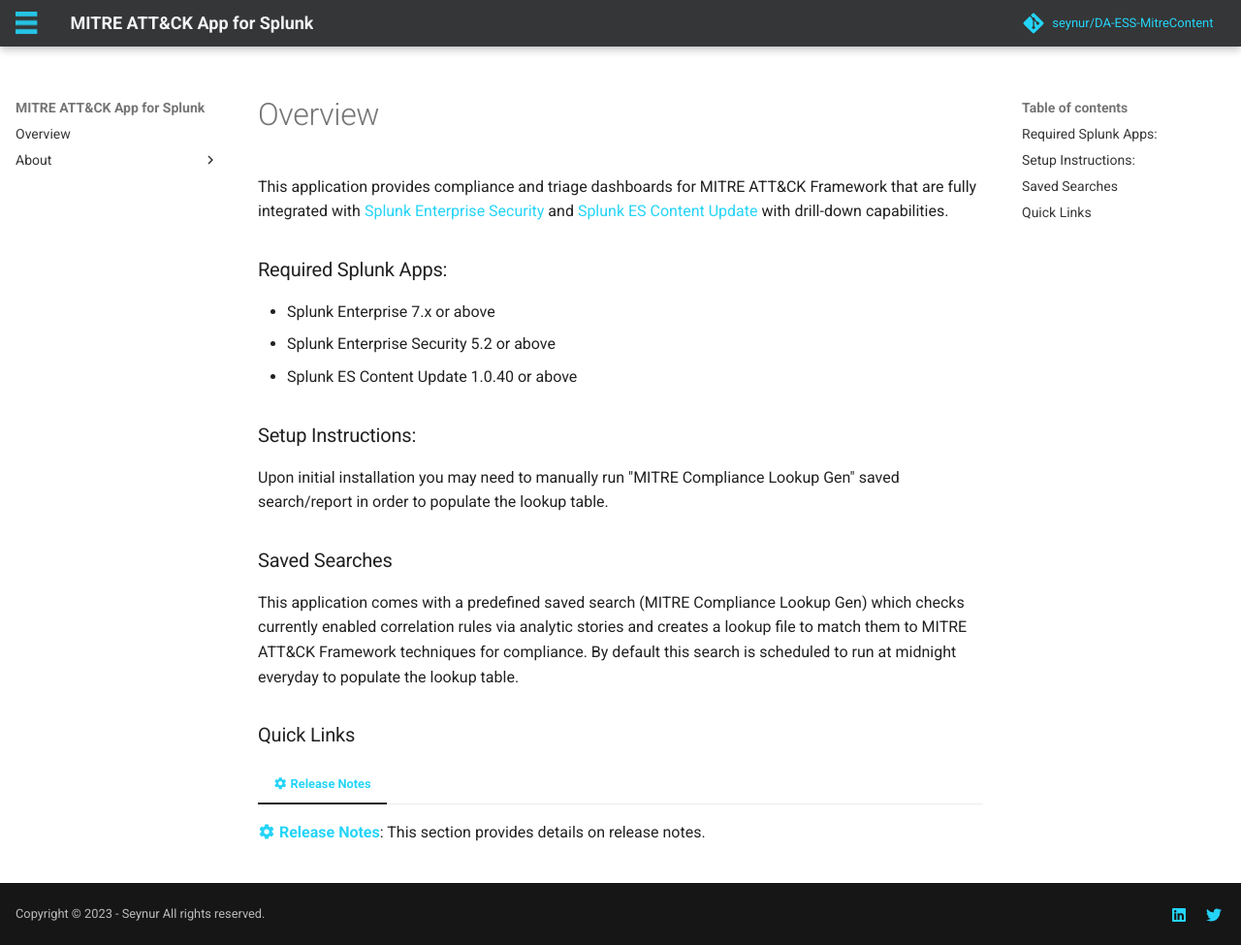
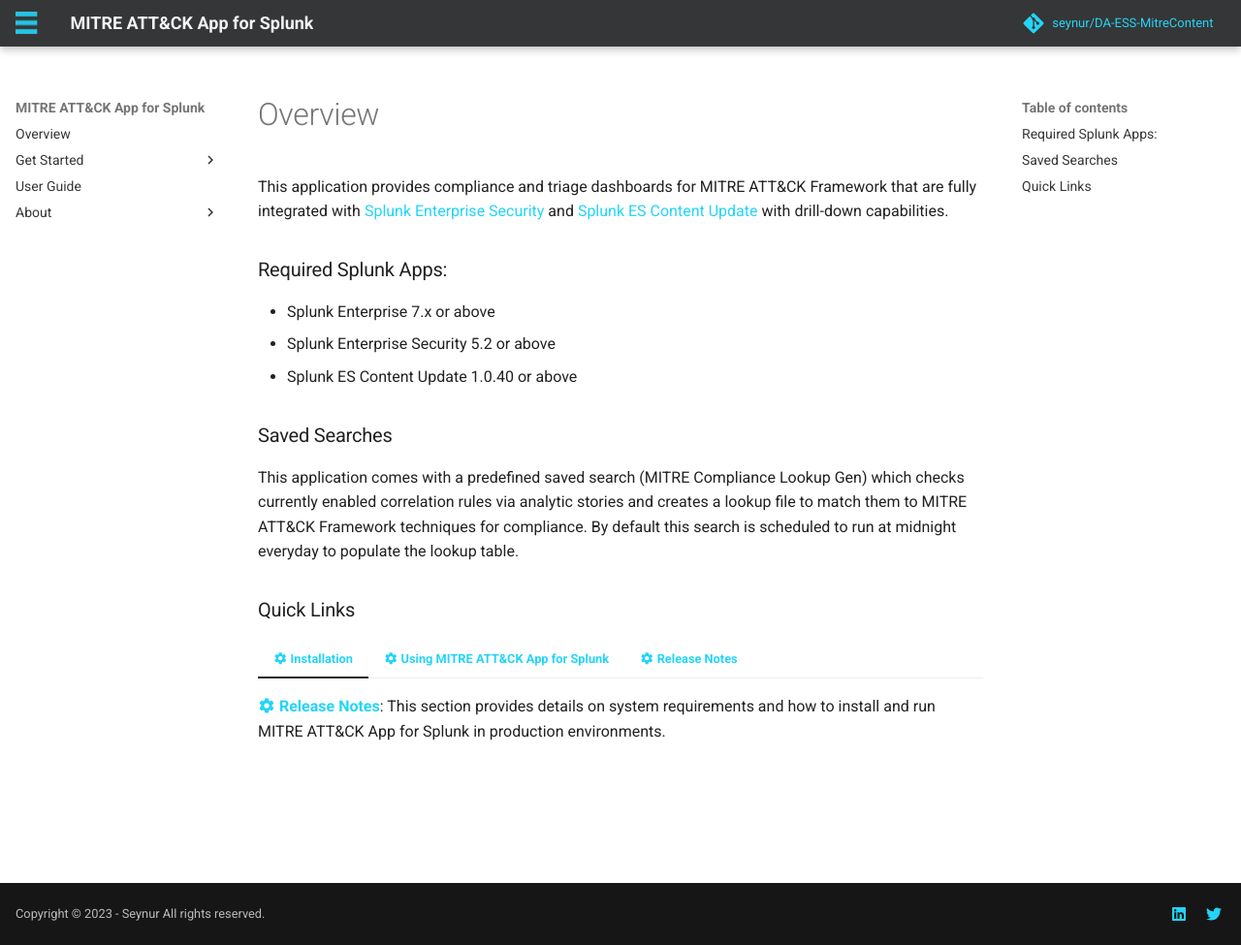
Before and after one commit to Oykucann/mitre-app-for-splunk-docs, an MkDocs documentation site: the page built from docs/index.md, in a window 1280 px wide and 975 px high. Shown: the whole window at 97% size. Built offline with MkDocs 1.6.1 and Material for MkDocs 9.7.7, drawn with Linux system fonts in a browser that asks for light colours; comment, search, counter and statistics services are not loaded; the version menu is left out.

Commit message:
add v1.3

```diff
--- a/docs/index.md
+++ b/docs/index.md
@@ -7,9 +7,6 @@
 ### Required Splunk Apps:
 --8<-- "required_splunk_apps.md"
 
-### Setup Instructions:
---8<-- "setup_instructions.md"
-
 ### Saved Searches
 --8<-- "savedsearches.md"
 
--- a/mkdocs.yml
+++ b/mkdocs.yml
@@ -37,6 +37,9 @@
 
 nav:
   - index.md
+  - Get Started:
+    - installation.md
+  - User Guide: user_guide.md
   - 'About':
     - release_notes.md
 
@@ -47,7 +50,7 @@
     - icon: fontawesome/brands/twitter
       link: https://twitter.com/seynur
   generator: false
-  current_version: 1.0.0
+  current_version: 1.2.0
   version:
     provider: mike
 
--- a/snippets/overview_cards.md
+++ b/snippets/overview_cards.md
@@ -1,3 +1,14 @@
+=== ":material-cog:{.padas} Installation"
+
+    [:material-cog:{.padas} **Release Notes**](installation.md): This section provides details on system requirements and how to install and run MITRE ATT&CK App for Splunk in production environments.
+
+
+=== ":material-cog:{.padas} Using MITRE ATT&CK App for Splunk"
+
+    [:material-cog:{.padas} **Using MITRE ATT&CK App**](user_guide.md): This guide provides information on how to use MITRE ATT&CK App for Splunk.
+
+
+
 === ":material-cog:{.padas} Release Notes"
 
     [:material-cog:{.padas} **Release Notes**](release_notes.md): This section provides details on release notes.
--- a/snippets/setup_instructions.md
+++ /dev/null
@@ -1 +0,0 @@
-Upon initial installation you may need to manually run "MITRE Compliance Lookup Gen" saved search/report in order to populate the lookup table.
```
Also changed, not shown: docs/installation.md (added, +12 -0 lines), docs/user_guide.md (added, +74 -0 lines), snippets/initial_setup.md (added, +18 -0 lines), docs/assets/img/analyticstory1.png (added), docs/assets/img/analyticstory2.png (added), docs/assets/img/analyticstory3.png (added), docs/assets/img/analyticstory4.png (added), docs/assets/img/mitreapp_attack1.png (added), docs/assets/img/mitreapp_setup1.png (added), docs/assets/img/mitreapp_setup2.png (added), docs/assets/img/mitreapp_setup3.png (added).
